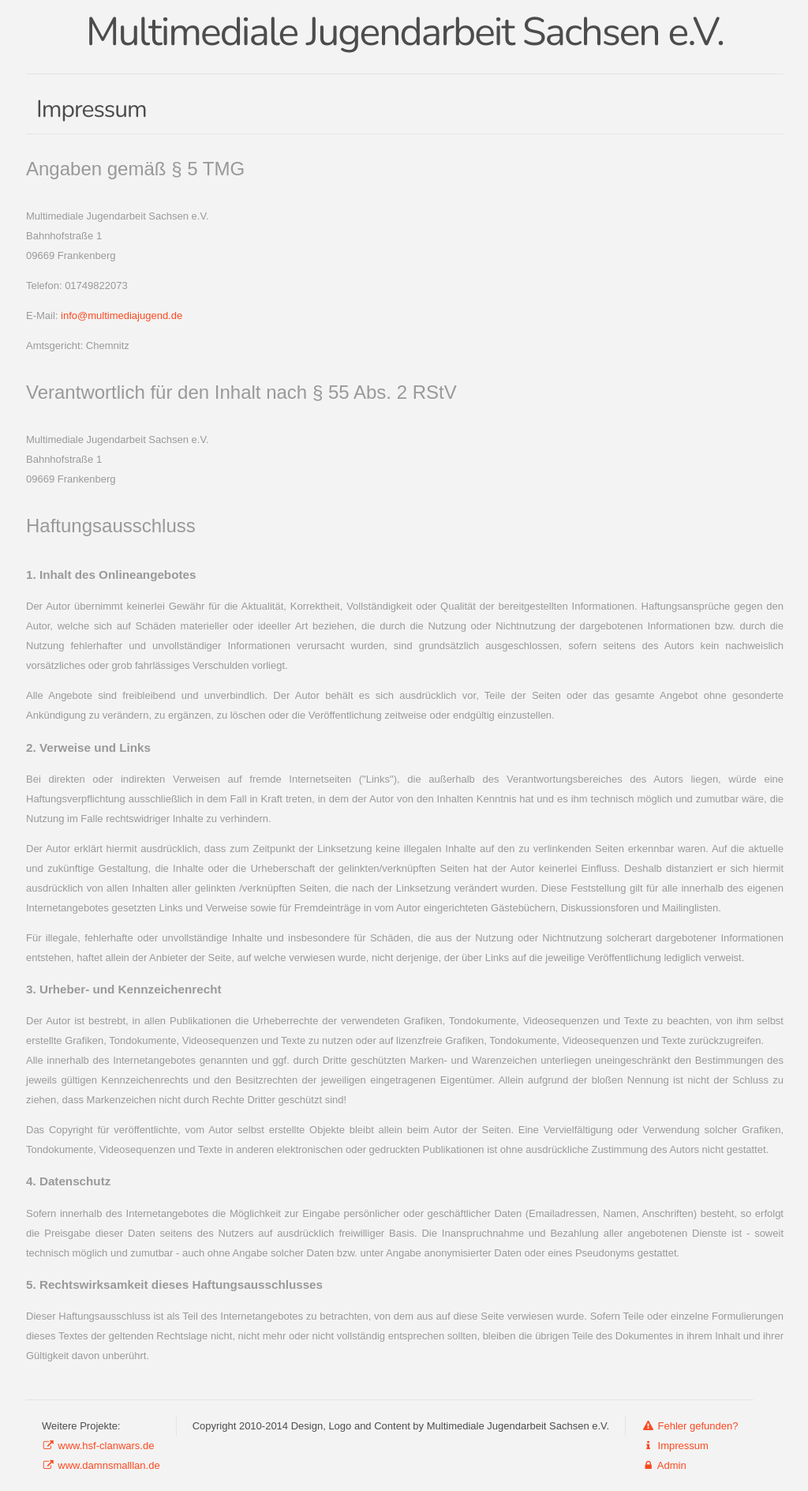
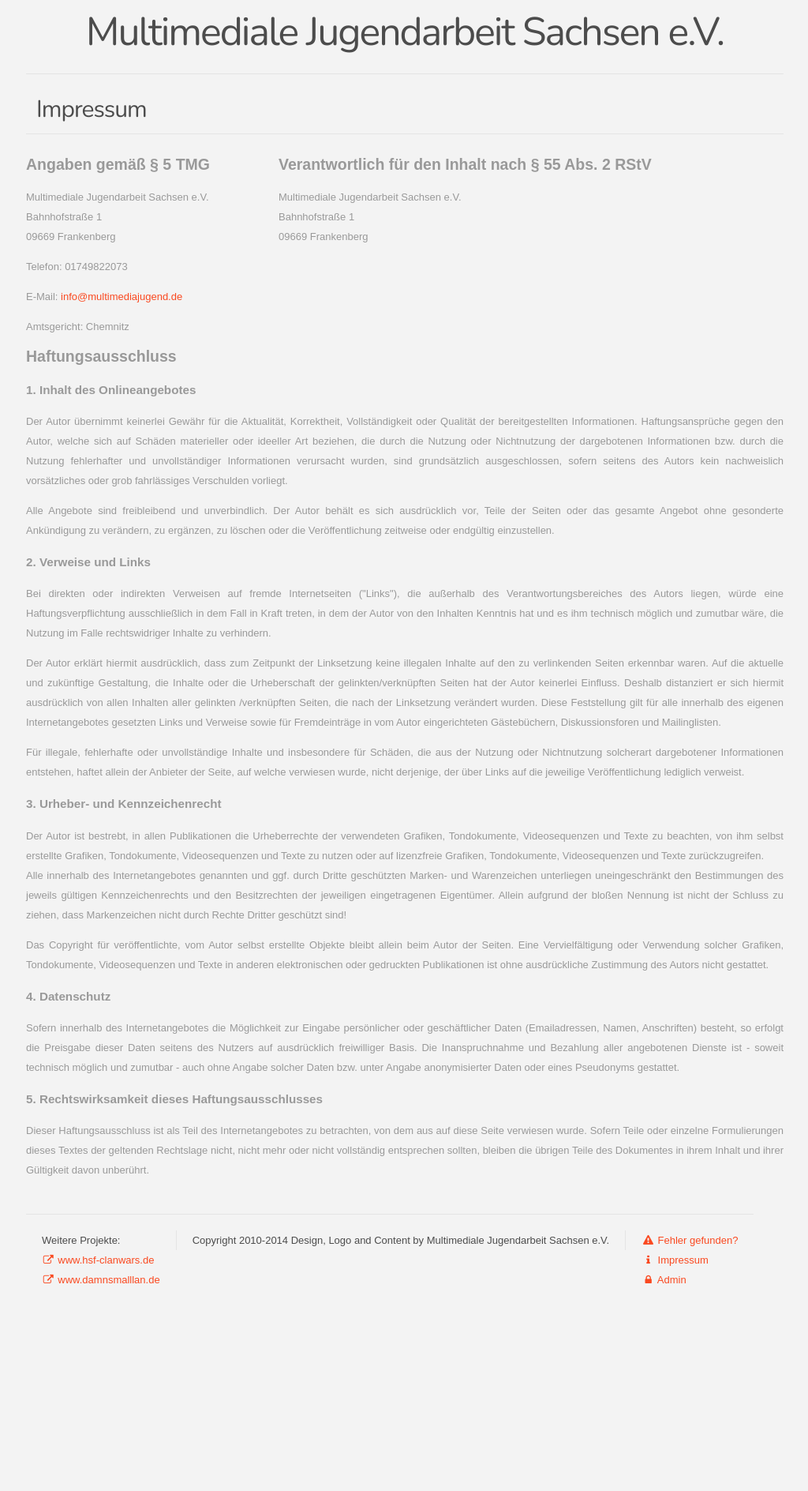
Before and after one commit to Multimediajugend/Website, a PHP site: page /Mitglieder/impressum in a window 1280 px wide. Shown: the part 181-2069 px from the top of the page at 79% size, without its empty margins (127-1151 px from the left). After the commit the page ends 1806 px from the top, so only its background shows below. Run offline with PHP 8.4, Linux system fonts and the light colour scheme; some libraries are stand-ins or nearby versions.

Commit message:
+ added css-class pageText for justified text, ~modified sponsor-images

```diff
--- a/application/views/impressum/index.php
+++ b/application/views/impressum/index.php
@@ -1,8 +1,7 @@
-<div id="news">
+<div class="wrapper">
     <div class="pageTitle">Impressum</div>
-    <div class="newsSingle">
-        <div class="newsHeadline">Angaben gemäß § 5 TMG</div>
-        <div class="newsTeaser">
+    <div class="grid oneThird">
+        <h2>Angaben gemäß § 5 TMG</h2>
         <p>
             Multimediale Jugendarbeit Sachsen e.V.<br>
             Bahnhofstraße 1<br>
@@ -12,16 +11,14 @@
             Telefon: 01749822073
         </p>
         <p>
-                E-Mail: <a href="&#109;&#097;&#105;&#108;&#116;&#111;&#058;info&#064;multimediajugend.de">info&#064;multimediajugend.de</a>
+            E-Mail: <a href="&#109;&#097;&#105;&#108;&#116;&#111;&#058;info&#064;multimediajugend&#46;de">info&#064;multimediajugend&#46;de</a>
         </p>
         <p>
             Amtsgericht: Chemnitz
         </p>
     </div>
-    </div>
-    <div class="newsSingle">
-        <div class="newsHeadline">Verantwortlich für den Inhalt nach § 55 Abs. 2 RStV</div>
-        <div class="newsTeaser">
+    <div class="grid twoThird">
+        <h2>Verantwortlich für den Inhalt nach § 55 Abs. 2 RStV</h2>
         <p>
             Multimediale Jugendarbeit Sachsen e.V.<br>
             Bahnhofstraße 1<br>
@@ -29,9 +26,9 @@
         </p>
     </div>
 </div>
-    <div class="newsSingle">
-        <div class="newsHeadline">Haftungsausschluss</div>
-        <div class="newsTeaser">
+<div class="wrapper">
+    <h2>Haftungsausschluss</h2>
+    <div class="pageText">
         <h3>1. Inhalt des Onlineangebotes</h3>
         <p>Der Autor übernimmt keinerlei Gewähr für die Aktualität, Korrektheit, Vollständigkeit oder Qualität der bereitgestellten Informationen. Haftungsansprüche gegen den Autor, welche sich auf Schäden materieller oder ideeller Art beziehen, die durch die Nutzung oder Nichtnutzung der dargebotenen Informationen bzw. durch die Nutzung fehlerhafter und unvollständiger Informationen verursacht wurden, sind grundsätzlich ausgeschlossen, sofern seitens des Autors kein nachweislich vorsätzliches oder grob fahrlässiges Verschulden vorliegt.</p>
         <p>Alle Angebote sind freibleibend und unverbindlich. Der Autor behält es sich ausdrücklich vor, Teile der Seiten oder das gesamte Angebot ohne gesonderte Ankündigung zu verändern, zu ergänzen, zu löschen oder die Veröffentlichung zeitweise oder endgültig einzustellen.</p>
@@ -51,5 +48,3 @@
         <p>Dieser Haftungsausschluss ist als Teil des Internetangebotes zu betrachten, von dem aus auf diese Seite verwiesen wurde. Sofern Teile oder einzelne Formulierungen dieses Textes der geltenden Rechtslage nicht, nicht mehr oder nicht vollständig entsprechen sollten, bleiben die übrigen Teile des Dokumentes in ihrem Inhalt und ihrer Gültigkeit davon unberührt.</p>
     </div>
 </div>
-
-</div>
--- a/application/views/start/musik.php
+++ b/application/views/start/musik.php
@@ -1,7 +1,7 @@
 <div class="wrapper">
     <div class="grid fourFifth">
         <div class="pageTitle">Musik</div>
-        <div class="" style="text-align: justify">
+        <div class="pageText">
             Proejkte mit musikalischem Schwerpunkt, bilden einen festen Aufgabenbereich der Multimedialen Jugendarbeit Sachsen e.V.. Die Erfahrung zeigt, dass gerade diese Projekte, das Bilden von neuen bzw. das Festigen von bestehenden Sozialstrukturen fördert. Die Musik als Schwerpunkt steht dabei als Weltsprache die jeder verstehen und interpretieren kann. Die Musik steht außerdem als Kommunikationsfundament zur Verfügung. Nicht nur das Zuhören, sondern auch das eigenständige Interagieren führt dabei zu einer dynamischen Entwicklung jeglicher Komunikation.
         </div>
     </div>
--- a/application/views/start/sport.php
+++ b/application/views/start/sport.php
@@ -1,7 +1,7 @@
 <div class="wrapper">
     <div class="grid fourFifth">
         <div class="pageTitle">Sport</div>
-        <div class="" style="text-align: justify">
+        <div class="pageText">
             Die moderne multimediale Gesellschaft führt in einigen Köpfen zu einer direkten Assoziation des Dessintereses an sportlichen Interaktionen. Die Multimediale Jugendarbeit Sachsen e.V. hat einen großen Fokus zur sportlichen Betätigung im multimedialen Alltag. Dabei jedoch nicht als Ausgleich mit Verpflichtungsansatz, sondern vielmehr als Aufklärung, dass sportliche Betätigung ein Teil der Multimedialen Welt ist. Ohne Bewegung lässt sich nicht kommunizieren. Ohne Kommunikation, keine multimediale Welt. Wichtig ist das bewusste sportliche Aggieren im Alltag, verbunden mit Wissenaustausch zur langfristig gesunden Alltagsgestaltung.
         </div>
     </div>
--- a/application/views/start/technik.php
+++ b/application/views/start/technik.php
@@ -1,7 +1,7 @@
 <div class="wrapper">
     <div class="grid fourFifth">
         <div class="pageTitle">Technik</div>
-        <div class="" style="text-align: justify">
+        <div class="pageText">
             In den humanistischen Reihen der Multimedialen Jugendarbeit Sachsen e.V. steckt ein hohes technisches Wissen im Bereich der Informatik. Die multimediale Ausrichtung des Vereins schmückt diese Ressourcen mit Lebendigkeit. Aufgaben, die nach technischen Lösungsansätzen suchen, sind keine Seltenheit. Eine Vielzahl von Projekten bietet den notwendigen Spielraum, um Lösuzngen zu entwickeln die ganz besonderen Anforderungen gerecht werden. Der interne Austausch über altes und neues Verständnis von technischen Problemen mit multimedialen Umsetzungsansätzen macht die Projektarbeit in diesem Bereich besonders spannend.
         </div>
     </div>
--- a/application/views/verein/index.php
+++ b/application/views/verein/index.php
@@ -87,7 +87,7 @@
         <div class="editSection">
             <button><i class="fa fa-edit fa-fw"></i> Verwalten</button>
         </div>
-        <div class="" style="text-align: justify">
+        <div class="pageText">
             Um sich über die bürokratischen Inhalte der Multimedialen Jugendarbeit Sachsen e.V. zu informieren, sind folgend die öffentlichen Dokumente des Vereins als Download bereitgestellt.
         </div>
         <ul>
--- a/public/css/grid.css
+++ b/public/css/grid.css
@@ -1,5 +1,5 @@
 .wrapper {
-
+    clear: left;
 }
 
 .grid {
--- a/public/css/style.css
+++ b/public/css/style.css
@@ -125,6 +125,10 @@
     color: #4c4c4c;
 }
 
+.pageText {
+    text-align: justify;
+}
+
 .color-1 {
     color: #dc5130;
 }
@@ -222,6 +226,10 @@ ul {
 
 .newsMeta {
     margin-bottom: 5px;
+}
+
+.koopSponsor {
+    text-align:center;
 }
 
 .boardSingle {
```
Also changed, not shown: application/views/start/kooperation.php (+15 -6 lines), public/img/kooperation/badbrambacher.jpg (deleted), public/img/kooperation/badbrambacher.png (added), public/img/kooperation/badbrambacher_big.png (added), public/img/kooperation/braustolz.jpg (deleted), public/img/kooperation/braustolz.png (added), public/img/kooperation/braustolz_big.png (added). Lines whose indentation alone changed are shown as unchanged.
